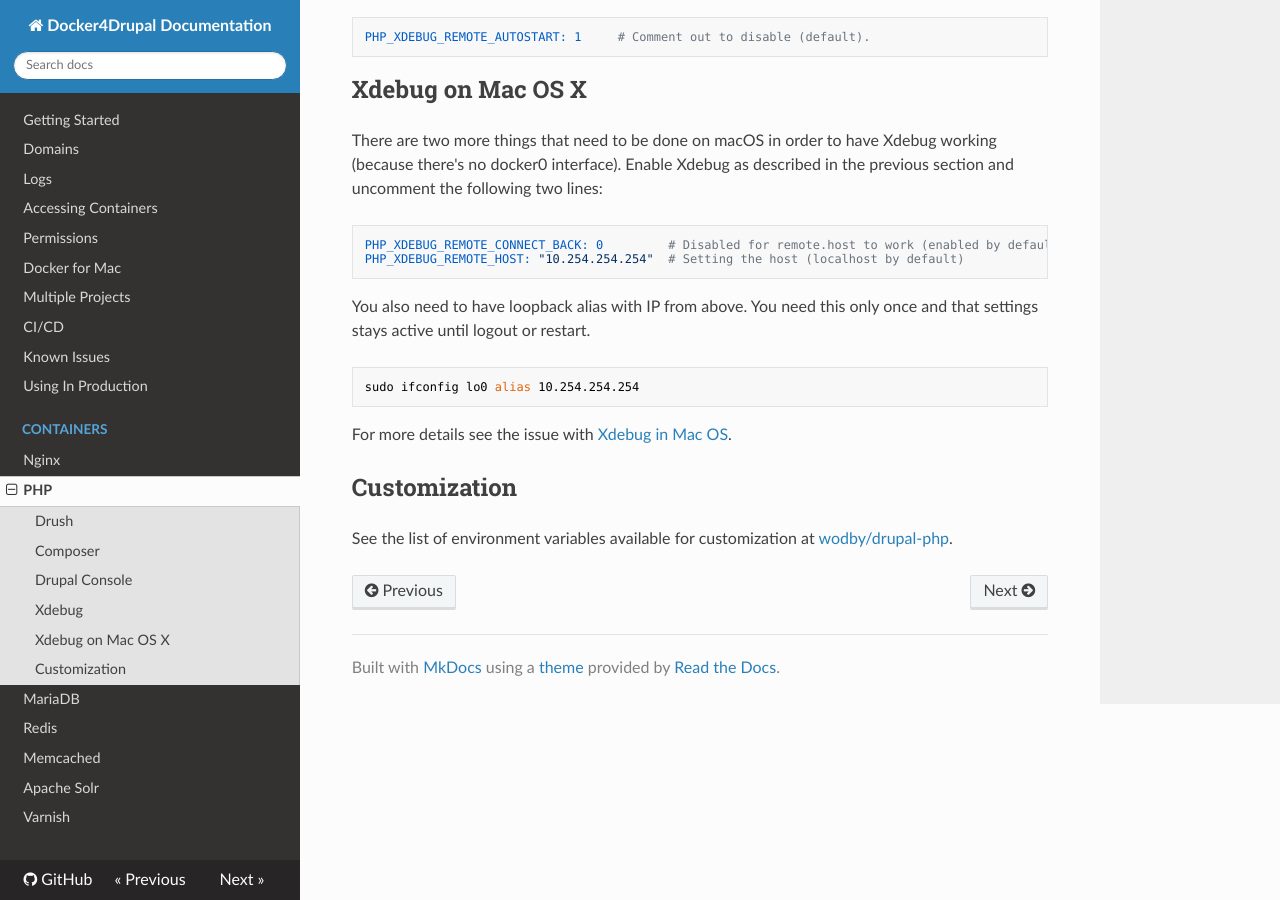
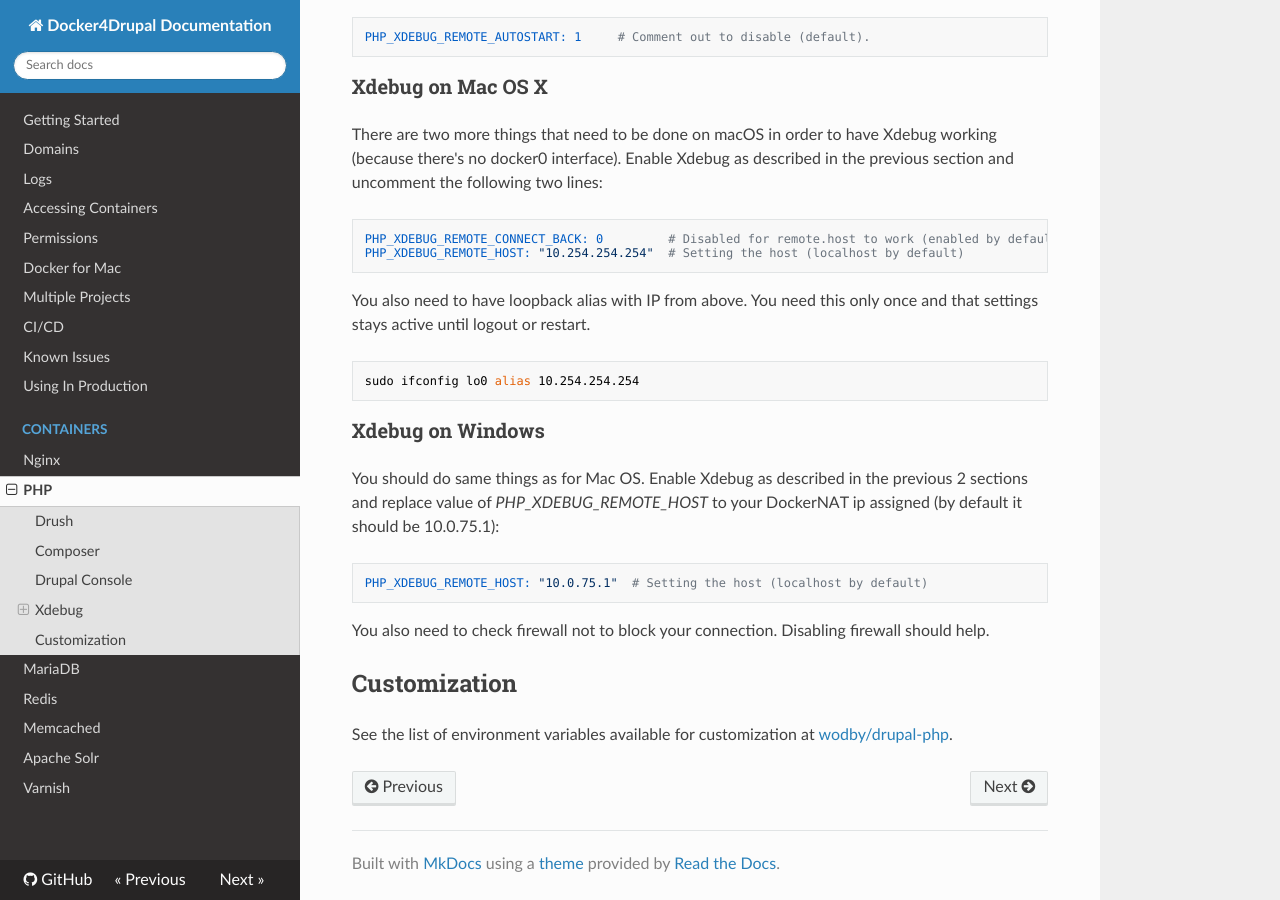
Before and after one commit to wodby/docker4drupal, an MkDocs documentation site: the page built from docs/containers/php.md, in a window 1280 px wide and 900 px high, scrolled down 1045 px. Built offline with MkDocs 1.6.1, drawn with Linux system fonts in a browser that asks for light colours; nearby versions of some CDN libraries; old or Windows-style settings are respelled for this version of MkDocs.

Commit message:
Add Xdebug on windows info

````diff
--- a/docs/containers/php.md
+++ b/docs/containers/php.md
@@ -41,7 +41,7 @@
 PHP_XDEBUG_REMOTE_AUTOSTART: 1     # Comment out to disable (default).
 ```
 
-## Xdebug on Mac OS X
+### Xdebug on Mac OS X
 
 There are two more things that need to be done on macOS in order to have Xdebug working (because there's no docker0 interface). Enable Xdebug as described in the previous section and uncomment the following two lines:
 
@@ -56,7 +56,15 @@
 sudo ifconfig lo0 alias 10.254.254.254
 ```
 
-For more details see the issue with [Xdebug in Mac OS](https://github.com/Wodby/drupal-php/issues/1).
+### Xdebug on Windows
+
+You should do same things as for Mac OS. Enable Xdebug as described in the previous 2 sections and replace value of _PHP_XDEBUG_REMOTE_HOST_ to your DockerNAT ip assigned (by default it should be 10.0.75.1):
+
+```yml
+PHP_XDEBUG_REMOTE_HOST: "10.0.75.1"  # Setting the host (localhost by default)
+```
+
+You also need to check firewall not to block your connection. Disabling firewall should help.
 
 ## Customization
 
````
